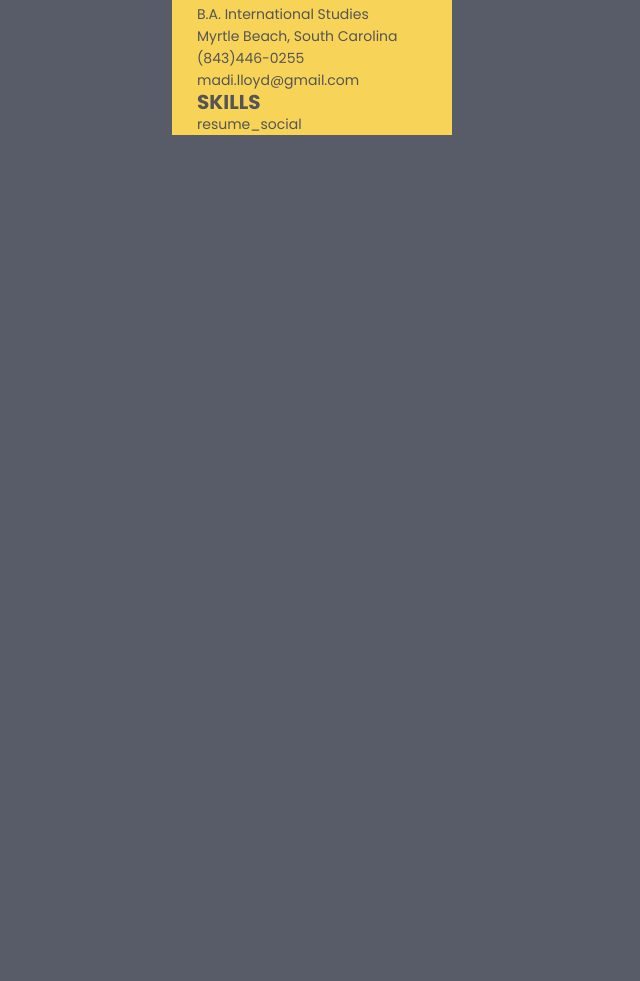
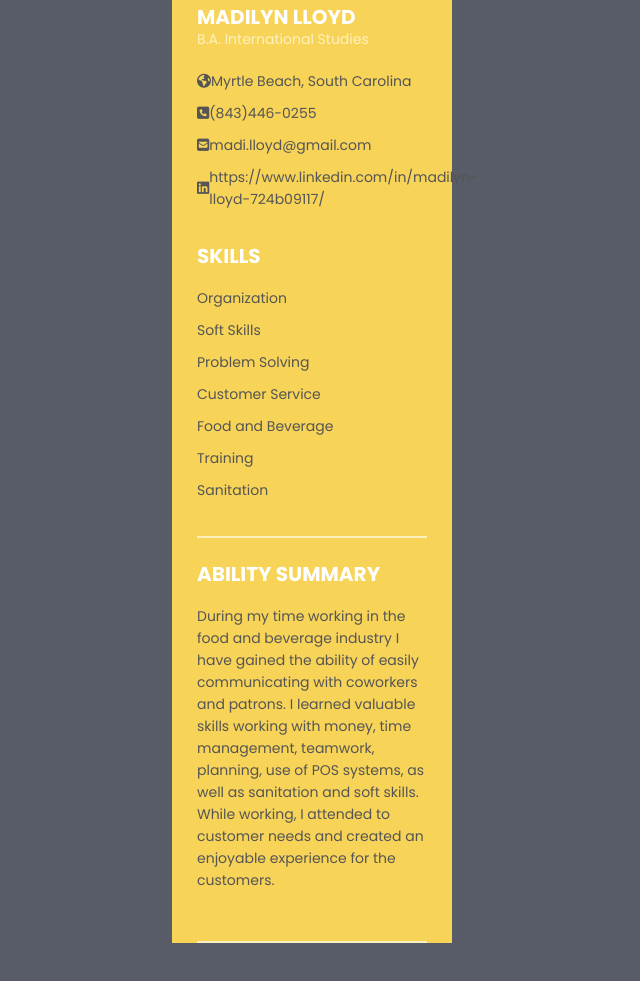
Before and after one commit to madilloyd/resume-jan-2021, a plain HTML site: page index.html in a window 1280 px wide. Shown: the part 349-1330 px from the top of the page, without its empty margins (68-708 px from the left). Before the commit the page ends 800 px from the top, so only its background shows below. Drawn offline with Linux system fonts and the light colour scheme.

Commit message:
added list items, icons, and some css

```diff
--- a/index.html
+++ b/index.html
@@ -8,6 +8,7 @@
     <meta name="author" content="Madi Lloyd">
     <link rel="icon" href="resources/favicon.ico" type="image/x-icon">
     <link href="resources/css/style.css" type="text/css" rel="stylesheet">
+    <script src="https://kit.fontawesome.com/fcd8041ba1.js" crossorigin="anonymous"></script>
     <title>Resume/Madilyn Lloyd</title>
 </head>
 
@@ -30,34 +31,89 @@
                     <!--Personal info list items-->
                     <ul>
                         <li>
-                            <div class="icon"></div>
+                            <div class="icon"><i class="fas fa-globe-americas"></i></div>
                             <div class="data">
                                 Myrtle Beach, South Carolina
                             </div>
                         </li>
                         <li>
-                            <div class="icon"></div>
+                            <div class="icon"><i class="fas fa-phone-square"></i></div>
                             <div class="data">
                                 (843)446-0255
                             </div>
                         </li>
                         <li>
-                            <div class="icon"></div>
+                            <div class="icon"><i class="fas fa-envelope-square"></i></div>
                             <div class="data">
                                 madi.lloyd@gmail.com
                             </div>
+                        </li>
+                        <li>
+                            <div class="icon"><i class="fab fa-linkedin"></i></div>
+                            <div class="data">
+                                https://www.linkedin.com/in/madilyn-lloyd-724b09117/
                         </li>
                     </ul>
                     <!--Skills section-->
                     <div class="resume_item resume_skills">
                         <div class="title">
                             <p class="bold">skills</p>
+                        </div>
+                        <ul>
+                            <li>
+                                <div class="skill_name">
+                                    Organization
+                                </div>
+                            </li>
+                            <li>
+                                <div class="skill_name">
+                                    Soft Skills
+                                </div>
+                            </li>
+                            <li>
+                                <div class="skill_name">
+                                    Problem Solving
+                                </div>
+                            </li>
+                            <li>
+                                <div class="skill_name">
+                                    Customer Service
+                                </div>
+                            </li>
+                            <li>
+                                <div class="skill_name">
+                                    Food and Beverage
+                                </div>
+                            </li>
+                            <li>
+                                <div class="skill_name">
+                                    Training
+                                </div>
+                            </li>
+                            <li>
+                                <div class="skill_name">
+                                    Sanitation
+                                </div>
+                            </li>
 
+                        </ul>
+                    </div>
+                    <!--Ability summary section-->
+                    <div class="resume_item ability_summary">
+                        <div class="title">
+                            <p class="bold">Ability Summary</p>
+                        </div>
+                        <div class="summary">
+                            <p>During my time working in the food
+                                and beverage industry I have gained the ability of
+                                easily communicating with coworkers and patrons.
+                                I learned valuable skills working with money, time
+                                management, teamwork, planning, use of POS systems,
+                                as well as sanitation and soft skills. While working,
+                                I attended to customer needs and created an enjoyable
+                                experience for the customers.</p>
                         </div>
                     </div>
-                    <div class="resume_item resume_social">
-                        resume_social
-                </div>
         </div>
         <div class="resume_right">
         </div>
--- a/resources/css/style.css
+++ b/resources/css/style.css
@@ -51,3 +51,30 @@ body{
 .resume .resume_left .resume_content{
     padding: 0 25px;
 }
+
+.resume .title{
+    margin-bottom: 20px;
+}
+
+.resume .resume_left .bold {
+    color:#fff;
+}
+
+.resume .resume_left .regular{
+    color: #FFF1BE;
+}
+
+.resume .resume_item{
+    padding: 25px 0;
+    border-bottom: 2px solid #FFF1BE;
+}
+
+.resume .resume_left .resume_item:last-child{
+    border: 0px;
+}
+
+.resume .resume_left ul li{
+    display: flex;
+    align-items: center;
+    margin-bottom: 10px;
+}
```
